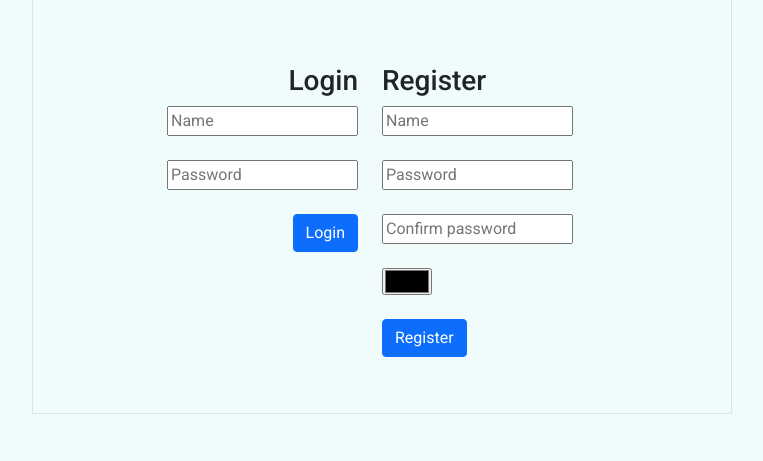
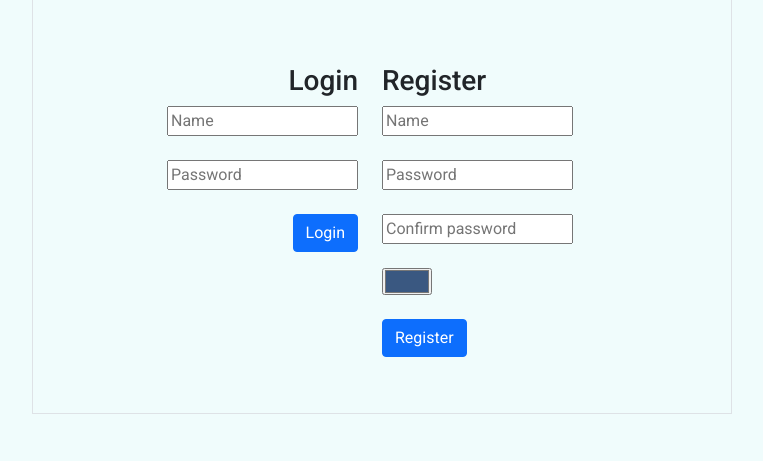
Before and after one commit to Antoine-ADAM/web-avance-game, a PHP site: page /index.php?page=home in a window 1280 px wide. Shown: the part 111-572 px from the top of the page, without its empty margins (258-1021 px from the left). Run offline with PHP 8.4, Linux system fonts and the light colour scheme.

Commit message:
feat: random color

```diff
--- a/views/home.php
+++ b/views/home.php
@@ -47,7 +47,7 @@
                         <span id='message'></span>
                     </div>
                     <div class="form-outline mb-4">
-                        <input type="color" name="color" placeholder="color" required>
+                        <input id="color" type="color" name="color" placeholder="color" required>
                     </div>
                     <input type="submit" value="Register" class="btn btn-primary btn-block mb-4">
                 </form>
@@ -67,6 +67,15 @@
             return false;
           }
         }
+        function randomColor(){
+            var letters = '0123456789ABCDEF';
+            var color = '#';
+            for (var i = 0; i < 6; i++) {
+              color += letters[Math.floor(Math.random() * 16)];
+            }
+            document.getElementById("color").value = color;
+        }
+        randomColor();
     </script>
 </body>
 </html>
```
